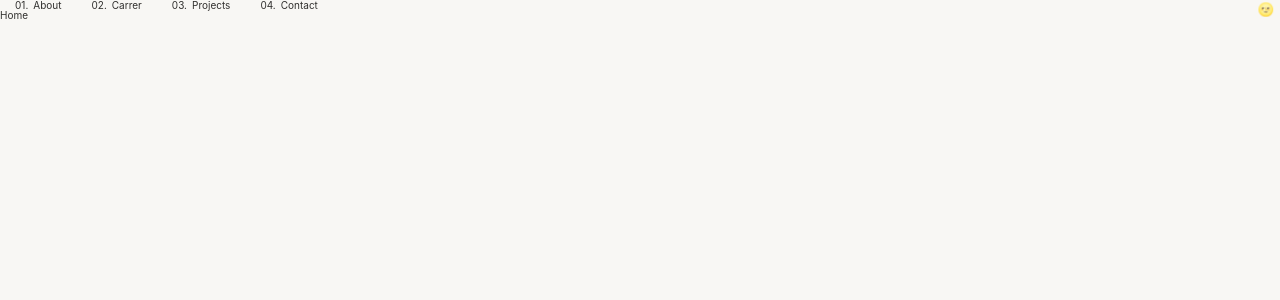
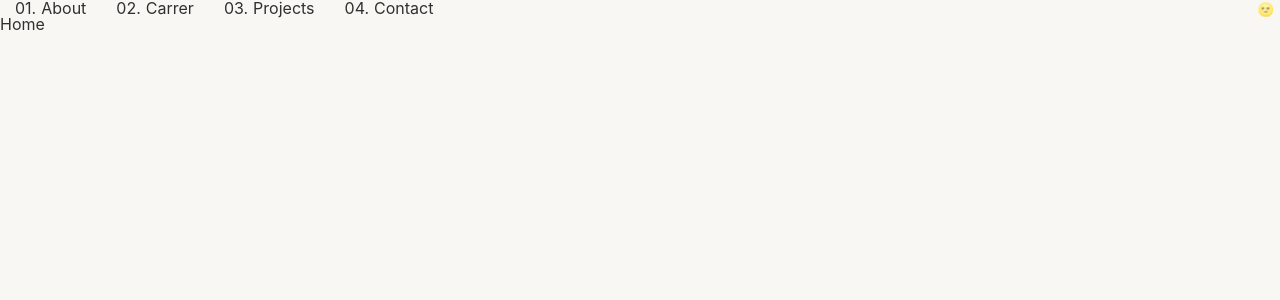
Before and after one commit to uhgenie7/portfolio2022, a Next.js app in the folder client/: page / in a window 1280 px wide. Shown: the top 300 px of the page. Built offline with nearby package versions, Linux system fonts and the light colour scheme.

Commit message:
style: 테마 추가

```diff
--- a/client/src/styles/globalStyle.ts
+++ b/client/src/styles/globalStyle.ts
@@ -1,24 +1,25 @@
 import { createGlobalStyle } from 'styled-components';
+import variables from './variables';
 import reset from 'styled-reset';
 
 const GlobalStyle = createGlobalStyle`
   ${reset};
+  ${variables};
 
   html,
   body {
+    box-sizing: border-box;
     background: ${({ theme }) => theme.bgColor};
     color: ${({ theme }) => theme.textColor};
     width: 100%;
     height: 100%;
+    scroll-behavior: smooth;
   }
 
   #root {
     margin: 0 auto;
   }
 
-  html {
-    font-size: 62.5%;
-  }
 
   * {
     box-sizing: border-box;
@@ -27,6 +28,10 @@ const GlobalStyle = createGlobalStyle`
   body, button {
     font-family: -apple-system, BlinkMacSystemFont, Segoe UI, Roboto, Oxygen, Ubuntu, Cantarell, Fira Sans, Droid Sans,
     Helvetica Neue, sans-serif;
+  }
+
+  p {
+    line-height: 1.5;
   }
 
   button {
@@ -39,8 +44,14 @@ const GlobalStyle = createGlobalStyle`
 
   a, a:visited {
     text-decoration: none;
-    color: black;
+    color: ${({ theme }) => theme.textColor};
+    &:hover,
+    &:focus {
+      color: var(--main);
+    }
   }
+
+
 `;
 
 export default GlobalStyle;
--- a/client/src/styles/theme.ts
+++ b/client/src/styles/theme.ts
@@ -13,7 +13,16 @@ export const darkTheme: DefaultTheme = {
   borderColor: '1px solid #2c2d33',
 };
 
+const colors = {
+  main: '#3366FF',
+  success: '#83E031',
+  info: '#42C9FF',
+  warning: '#FFC747',
+  danger: '#FF543A',
+};
+
 export const theme = {
   lightTheme,
   darkTheme,
+  colors,
 };
--- /dev/null
+++ b/client/src/styles/variables.ts
@@ -0,0 +1,20 @@
+import { css } from 'styled-components';
+
+const variables = css`
+  :root {
+    --main: #3366ff;
+    --success: #83e031;
+    --info: #42c9ff;
+    --warning: #ffc747;
+    --danger: #ff543a;
+
+    --fs-sm: 14px;
+    --fs-md: 16px;
+    --fs-lg: 18px;
+    --fs-xl: 20px;
+    --fs-xxl: 22px;
+    --fs-main: 32px;
+  }
+`;
+
+export default variables;
```
